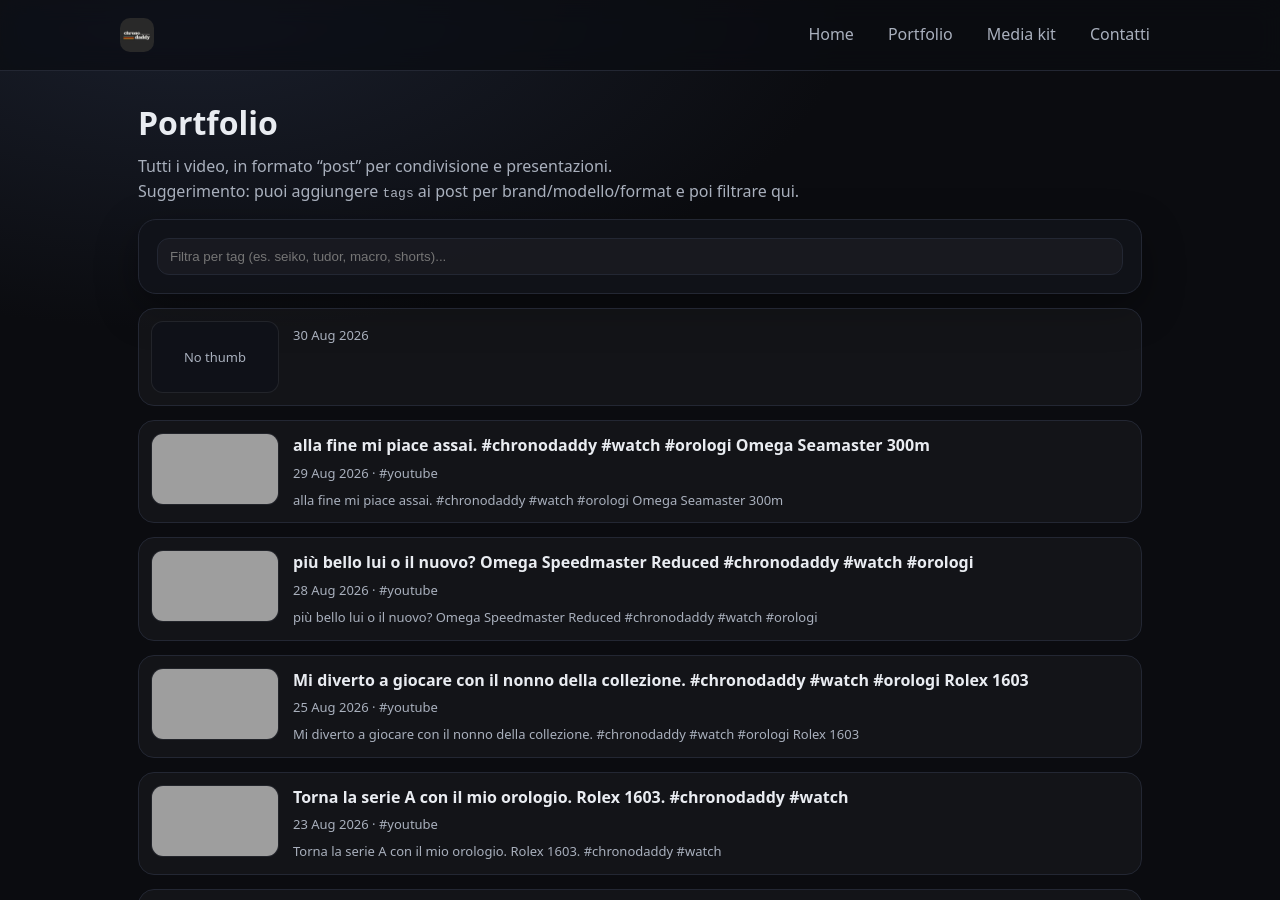
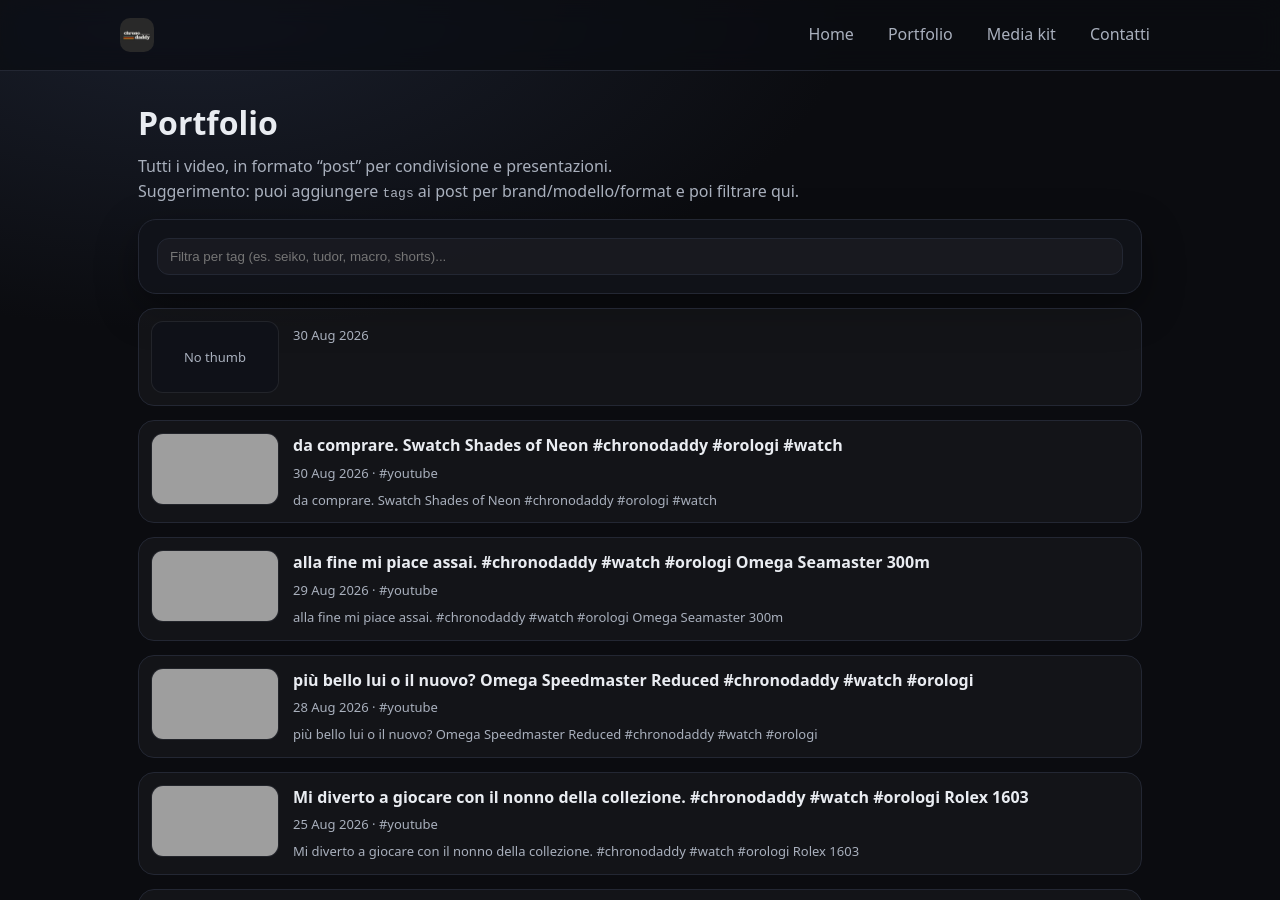
Before and after one commit to claudiostoduto/chronodaddy, a Jekyll site: the page built from _pages/portfolio.md, in a window 1280 px wide and 900 px high, cut to the strip 0-900 px from the top of the window. Built offline with Jekyll 4.4.1, drawn with Linux system fonts in a browser that asks for light colours; grey boxes are pictures that could not be loaded.

Commit message:
chore: add new YouTube posts

```diff
--- /dev/null
+++ b/_posts/2026-08-30-da-comprare-swatch-shades-of-neon-chronodaddy-orologi-watch.md
@@ -0,0 +1,14 @@
+---
+title: "da comprare. Swatch Shades of Neon #chronodaddy #orologi #watch"
+date: 2026-08-30
+videoId: "qMjl2YS9KYg"
+youtubeUrl: "https://www.youtube.com/shorts/qMjl2YS9KYg"
+thumbnail: "https://i2.ytimg.com/vi/qMjl2YS9KYg/hqdefault.jpg"
+tags: [youtube]
+excerpt: "da comprare. Swatch Shades of Neon #chronodaddy #orologi #watch"
+---
+
+<!--
+Questo post è stato generato automaticamente.
+Puoi aggiungere tag più specifici (brand/modello/format) e una descrizione/contesto per renderlo un vero case study.
+-->
--- a/assets/channel-stats.json
+++ b/assets/channel-stats.json
@@ -1,6 +1,6 @@
 {
   "subscribers": 821,
-  "views": 441087,
-  "videos": 239,
-  "updatedAt": "2026-08-30T00:17:34.261Z"
+  "views": 442935,
+  "videos": 240,
+  "updatedAt": "2026-08-30T12:51:09.370Z"
 }
```
